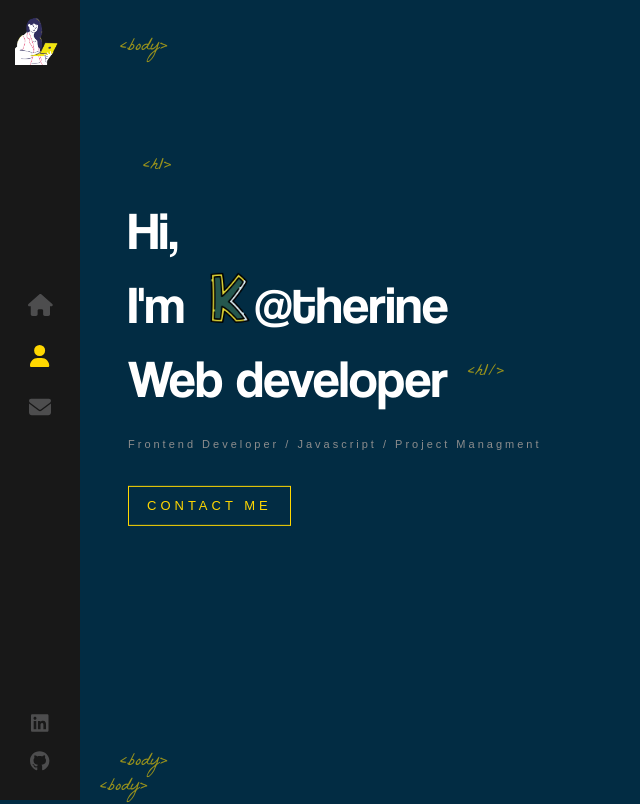
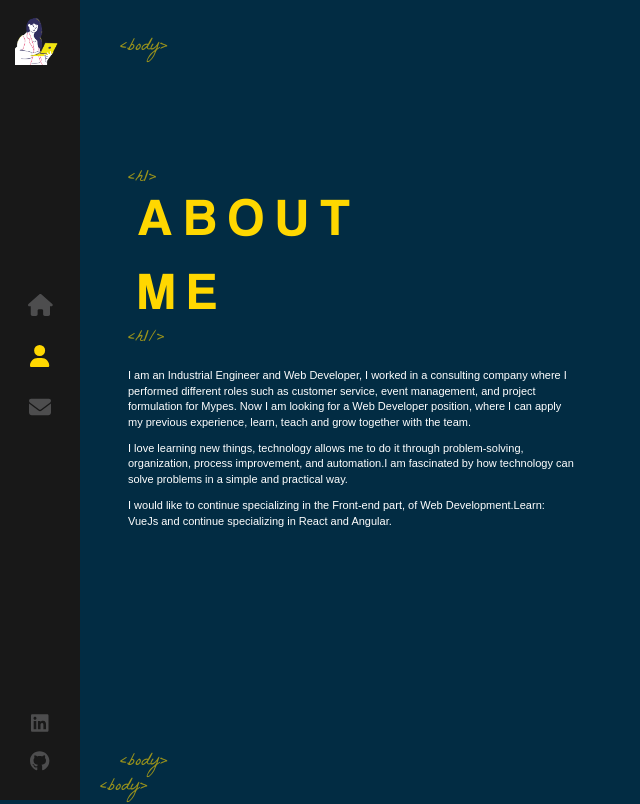
Before and after one commit to Kami17LA/Portafolio_React, a React (Create React App) app: page /about in a window 1280 px wide. Shown: the whole page, without its empty margins (0-640 px from the left). Built offline with nearby package versions, Linux system fonts and the light colour scheme.

Commit message:
Finish the About Component

```diff
--- a/src/App.js
+++ b/src/App.js
@@ -2,6 +2,7 @@ import './App.scss';
 import { Routes, Route } from 'react-router-dom'
 import Layout from './components/Layout/index_la';
 import Home from './components/Home/index_ho'
+import About from './components/About/index_ab';
 
 function App() {
   return (
@@ -9,7 +10,7 @@ function App() {
     <Routes>
       <Route path="/" element={<Layout />}>
         <Route index element={<Home/>} />
-        <Route path="about" element={<Home/>} />
+        <Route path="about" element={<About/>} />
       </Route>
     </Routes>
     </>
--- a/src/components/About/index_ab.js
+++ b/src/components/About/index_ab.js
@@ -1,5 +1,25 @@
 import './index_ab.scss'
 
-const About = () => "Hello"
+const About = () => {
+    return (
+        <div className='container about-page'>
+            <div className='text-zone'>
+                <h1>A B O U T <br/>  M E</h1>
+                <p>
+                    I am an Industrial Engineer and Web Developer, I worked in a consulting company where I performed different roles such as customer service, event management, and project formulation for Mypes. Now I am looking for a Web Developer position, where I can apply my previous experience, learn, teach and grow together with the team.</p>
+                <p>I love learning new things, technology allows me to do it through problem-solving, organization, process improvement, and automation.I am fascinated by how technology can solve problems in a simple and practical way.</p>
+                <p>I would like to continue specializing in the Front-end part, of Web Development.Learn: VueJs and continue specializing in React and Angular.
+</p>
+            </div>
+
+            <div className='stage-cube-cont'>
+                <div>
+
+                </div>
+
+            </div>
+        </div>
+    )
+}
 
 export default About;
--- a/src/components/Layout/index_la.scss
+++ b/src/components/Layout/index_la.scss
@@ -38,3 +38,73 @@
     animation-delay: 1s;
 
 }
+
+.about-page{
+    .text-zone{
+        position: absolute;
+        left: 10%;
+        top: 50%;
+        transform: translateY(-50%);
+        width: 35%;
+        vertical-align: middle;
+        display: table-cell;
+        max-height: 90%;
+
+        h1{
+            font-size: 53px;
+            font-family: 'Coolvetica';
+            color: #ffd700;
+            font-weight: 400;
+            margin-top: 0;
+            position: relative;
+            margin-bottom: 40px;
+            left: 10px;
+
+            &::before{
+                content: '<h1>';
+                font-family: 'La Belle Aurore';
+                font-size: 18px;
+                position: absolute;
+                margin-top: -10px;
+                left: -10px;
+                opacity: 0.6;
+                line-height: 18px;
+
+            }
+
+            &::after{
+                content: '<h1/>';
+                font-family: 'La Belle Aurore';
+                font-size: 18px;
+                line-height: 18px;
+                position: absolute;
+                left: -30px;
+                bottom: -20px;
+                margin-left: 20px;
+                opacity: 0.6;
+
+            }
+        }
+
+        p{
+            font-style: 13px;
+            color: #fff;
+            font-family: sans-serif;
+            font-weight: 300;
+            min-width: fit-content;
+            animation: pulse 1s;
+
+            &:nth-of-type(1){
+                animation-delay: 1.1s;
+            }
+
+            &:nth-of-type(2){
+                animation-delay: 1.2s;
+            }
+
+            &:nth-of-type(3){
+                animation-delay: 1.3s;
+            }
+        }
+    }
+}
```
